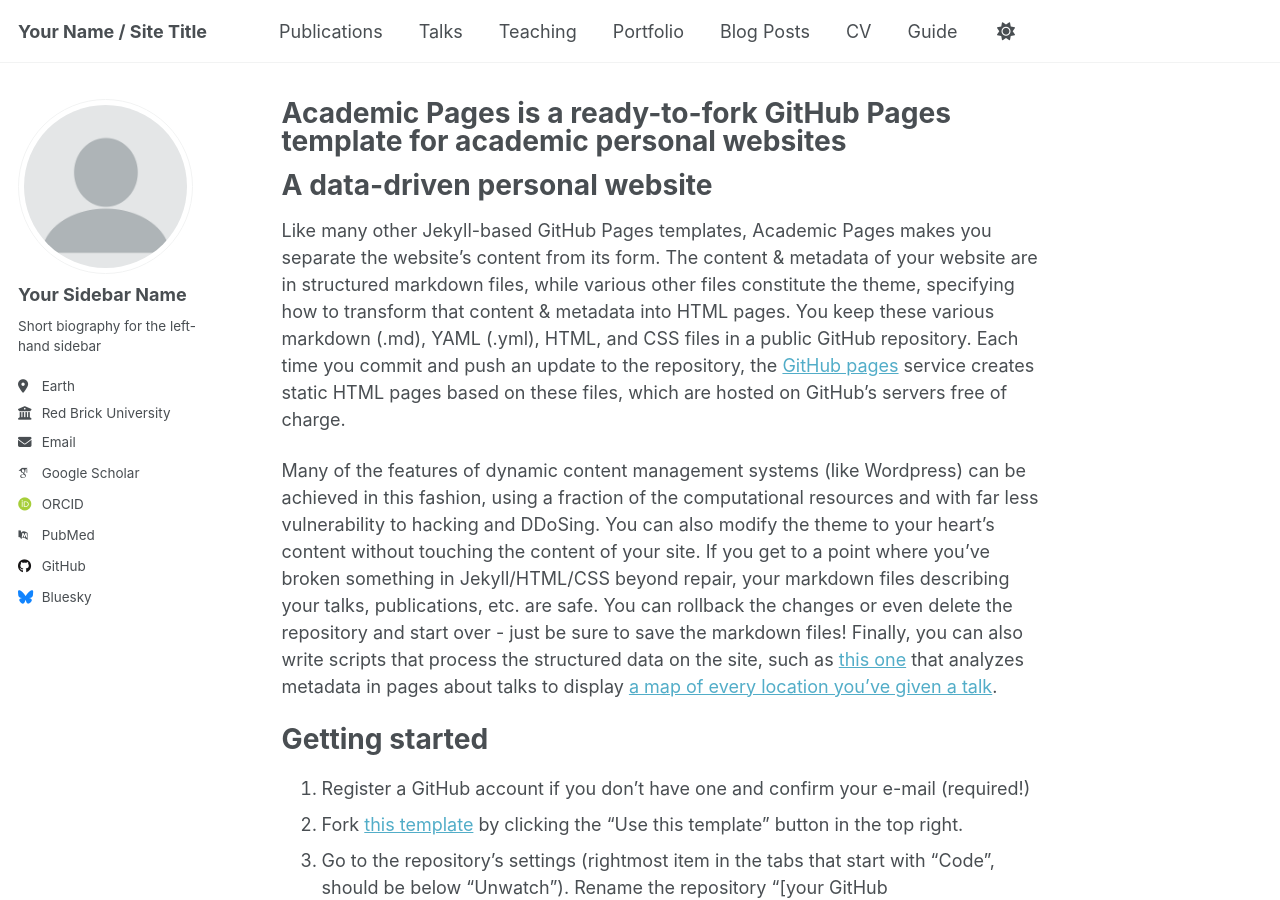
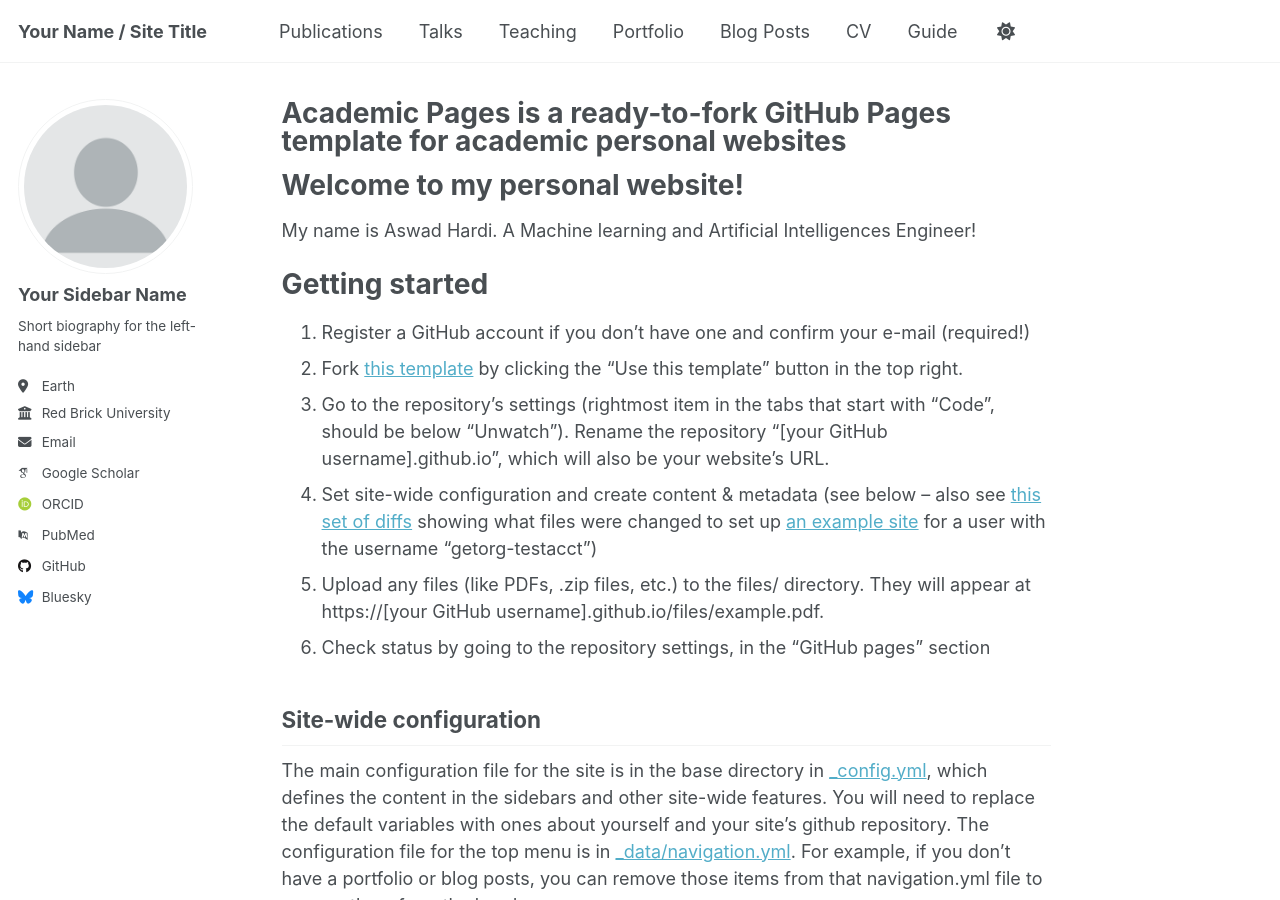
Before and after one commit to Aswadhardi/aswadhardi.github.io, a Jekyll site: the page built from _pages/about.md, in a window 1280 px wide and 900 px high. Built offline with Jekyll 4.4.1, drawn with Linux system fonts in a browser that asks for light colours; some web fonts are replaced.

Commit message:
Update about.md with my name

```diff
--- a/_pages/about.md
+++ b/_pages/about.md
@@ -8,11 +8,9 @@ redirect_from:
 ---
 
 
-A data-driven personal website
+Welcome to my personal website!
 ======
-Like many other Jekyll-based GitHub Pages templates, Academic Pages makes you separate the website's content from its form. The content & metadata of your website are in structured markdown files, while various other files constitute the theme, specifying how to transform that content & metadata into HTML pages. You keep these various markdown (.md), YAML (.yml), HTML, and CSS files in a public GitHub repository. Each time you commit and push an update to the repository, the [GitHub pages](https://pages.github.com/) service creates static HTML pages based on these files, which are hosted on GitHub's servers free of charge.
-
-Many of the features of dynamic content management systems (like Wordpress) can be achieved in this fashion, using a fraction of the computational resources and with far less vulnerability to hacking and DDoSing. You can also modify the theme to your heart's content without touching the content of your site. If you get to a point where you've broken something in Jekyll/HTML/CSS beyond repair, your markdown files describing your talks, publications, etc. are safe. You can rollback the changes or even delete the repository and start over - just be sure to save the markdown files! Finally, you can also write scripts that process the structured data on the site, such as [this one](https://github.com/academicpages/academicpages.github.io/blob/master/talkmap.ipynb) that analyzes metadata in pages about talks to display [a map of every location you've given a talk](https://academicpages.github.io/talkmap.html).
+My name is Aswad Hardi. A Machine learning and Artificial Intelligences Engineer!
 
 Getting started
 ======
```
